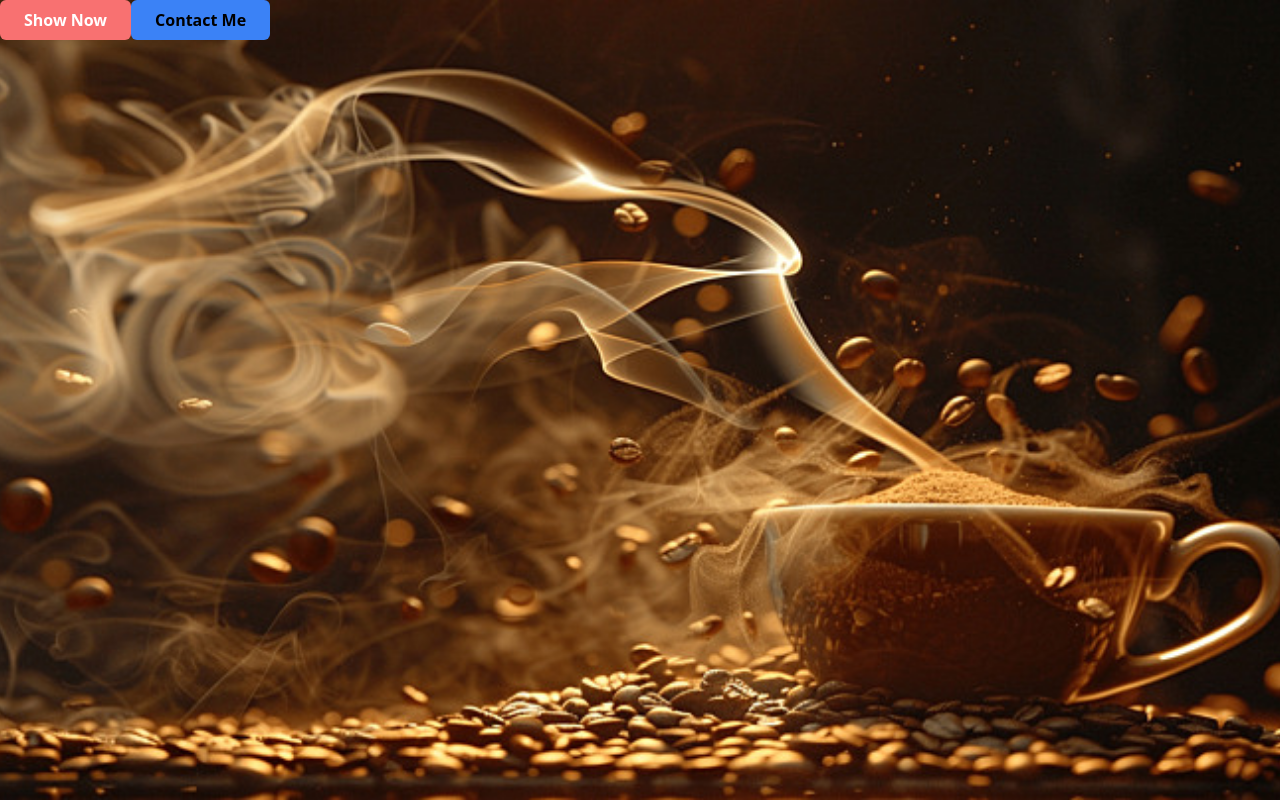
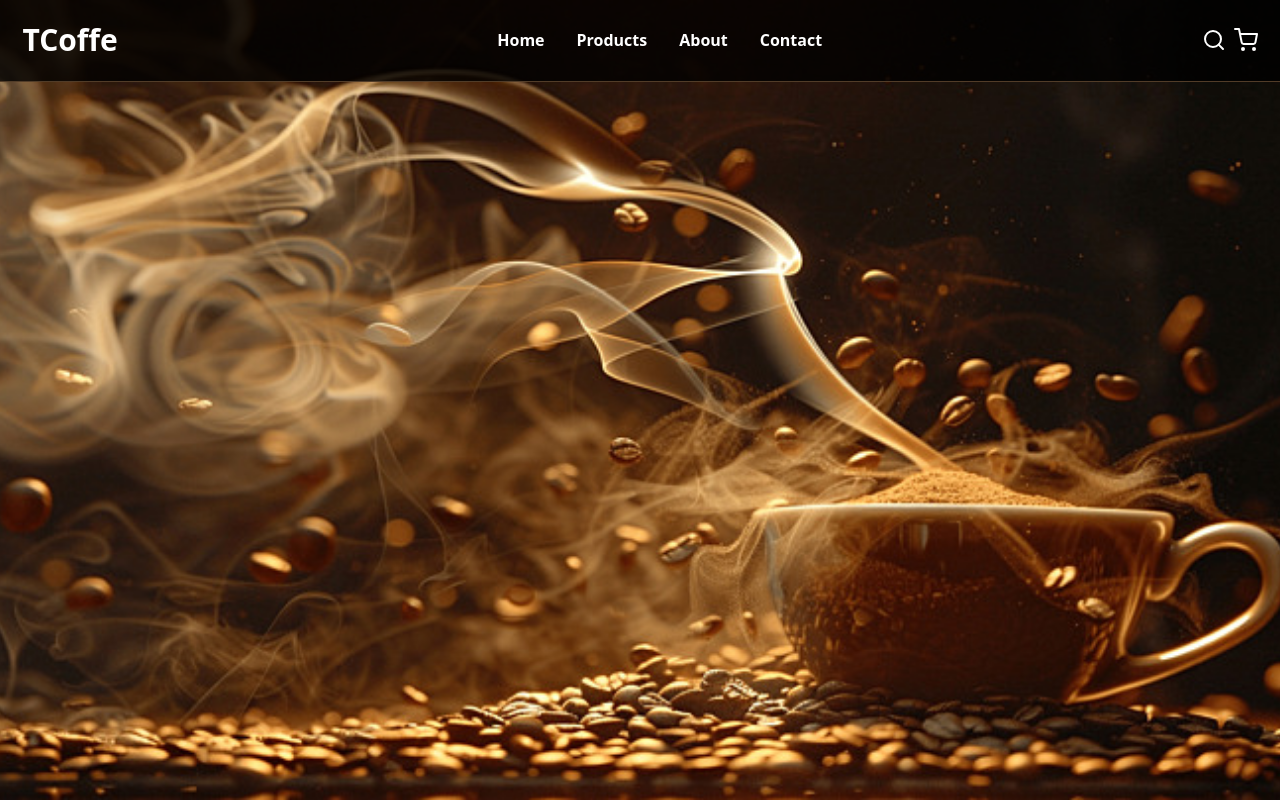
Before and after one commit to rifqimuzhaffar/marketplace-sederhana, a React (Vite) app: page / in a window 1280 px wide. Built offline with nearby package versions, Linux system fonts and the light colour scheme.

Commit message:
add: navbar finis

```diff
--- a/package.json
+++ b/package.json
@@ -14,6 +14,7 @@
     "match-sorter": "^6.3.4",
     "react": "^18.2.0",
     "react-dom": "^18.2.0",
+    "react-icons": "^5.2.0",
     "react-router-dom": "^6.23.0",
     "sort-by": "^1.2.0"
   },
--- a/src/App.jsx
+++ b/src/App.jsx
@@ -1,13 +1,18 @@
-import Button from "./components/Elements/Button";
+import TopNavbar from "./components/Elements/topnavbar";
+// import Button from "./components/Elements/Button";
 
 function App() {
   return (
-    <div className="bg-black bg-homepage h-screen text-slate-300 bg-cover bg-no-repeat bg-center">
-      <Button color="bg-red-400">Show Now</Button>
+    <>
+      <TopNavbar></TopNavbar>
+
+      <div className="bg-black bg-homepage h-screen text-slate-300 bg-cover object-cover bg-no-repeat bg-bottom flex items-center">
+        {/* <Button color="bg-red-400">Show Now</Button>
       <Button color="bg-blue-500" textColor="text-black">
         Contact Me
-      </Button>
-    </div>
+      </Button> */}
+      </div>
+    </>
   );
 }
 
--- a/src/components/Elements/Button/index.jsx
+++ b/src/components/Elements/Button/index.jsx
@@ -1,4 +1,4 @@
-import PropTypes from "prop-types"; // Import PropTypes untuk validasi prop
+import PropTypes from "prop-types";
 
 const Button = (props) => {
   const { children, color = "bg-black", textColor = "text-white" } = props;
--- a/src/components/Elements/topnavbar/index.jsx
+++ b/src/components/Elements/topnavbar/index.jsx
@@ -0,0 +1,85 @@
+import { useState } from "react";
+import { FiSearch, FiShoppingCart, FiMenu } from "react-icons/fi";
+
+const MenuLinks = [
+  { id: 1, name: "Home" },
+  { id: 2, name: "Products" },
+  { id: 3, name: "About" },
+  { id: 4, name: "Contact" },
+];
+
+const TopNavbar = () => {
+  const [showSidebar, setShowSidebar] = useState(false);
+
+  const toggleSidebar = () => {
+    setShowSidebar(!showSidebar);
+  };
+
+  return (
+    <>
+      <nav className="bg-black/80 border-b border-[#513c28] flex justify-between items-center p-[1.4rem] fixed top-0 left-0 right-0 z-50">
+        <a href="#" className="text-white font-semibold text-2xl sm:text-3xl">
+          TCoffe
+        </a>
+        <ul className="hidden lg:flex">
+          {MenuLinks.map((data) => (
+            <li key={data.id}>
+              <a
+                href="#"
+                className="inline-block px-4 font-semibold text-white hover:text-primary relative group"
+              >
+                {data.name}
+                <span className="absolute left-0 bottom-0 w-full h-0.5 bg-primary transition-transform duration-300 transform scale-x-0 group-hover:scale-x-50"></span>
+              </a>
+            </li>
+          ))}
+        </ul>
+        <div className="flex gap-2">
+          <a
+            href="#"
+            className="text-white hover:text-primary transition-colors duration-300"
+          >
+            <FiSearch className="h-6 w-6" />
+          </a>
+          <a
+            href="#"
+            className="text-white hover:text-primary transition-colors duration-300"
+          >
+            <FiShoppingCart className="h-6 w-6" />
+          </a>
+          <a
+            href="#"
+            className="lg:hidden text-white hover:text-primary transition-colors duration-300"
+            onClick={toggleSidebar}
+          >
+            <FiMenu className="h-6 w-6" />
+          </a>
+        </div>
+        {/* Sidebar */}
+        <div
+          className={`absolute top-full w-[15rem] h-screen bg-black/80 text-white z-10 ${
+            showSidebar ? "right-0" : "right-[100%]"
+          }`}
+        >
+          <div className="px-4 py-8 text-center">
+            <ul className="space-y-4">
+              {MenuLinks.map((data) => (
+                <li key={data.id}>
+                  <a
+                    href="#"
+                    className="block font-semibold text-xl hover:text-primary transition-colors duration-300"
+                    onClick={toggleSidebar}
+                  >
+                    {data.name}
+                  </a>
+                </li>
+              ))}
+            </ul>
+          </div>
+        </div>
+      </nav>
+    </>
+  );
+};
+
+export default TopNavbar;
--- a/tailwind.config.js
+++ b/tailwind.config.js
@@ -3,6 +3,10 @@ export default {
   content: ["./index.html", "./src/**/*.{js,ts,jsx,tsx}"],
   theme: {
     extend: {
+      colors: {
+        primary: "#b6895b",
+        secondary: "#010101",
+      },
       backgroundImage: {
         homepage: "url(/images/bg-home.jpg)",
       },
```
Also changed, not shown: 1 other file (tests, documents, lock files or other folders).
